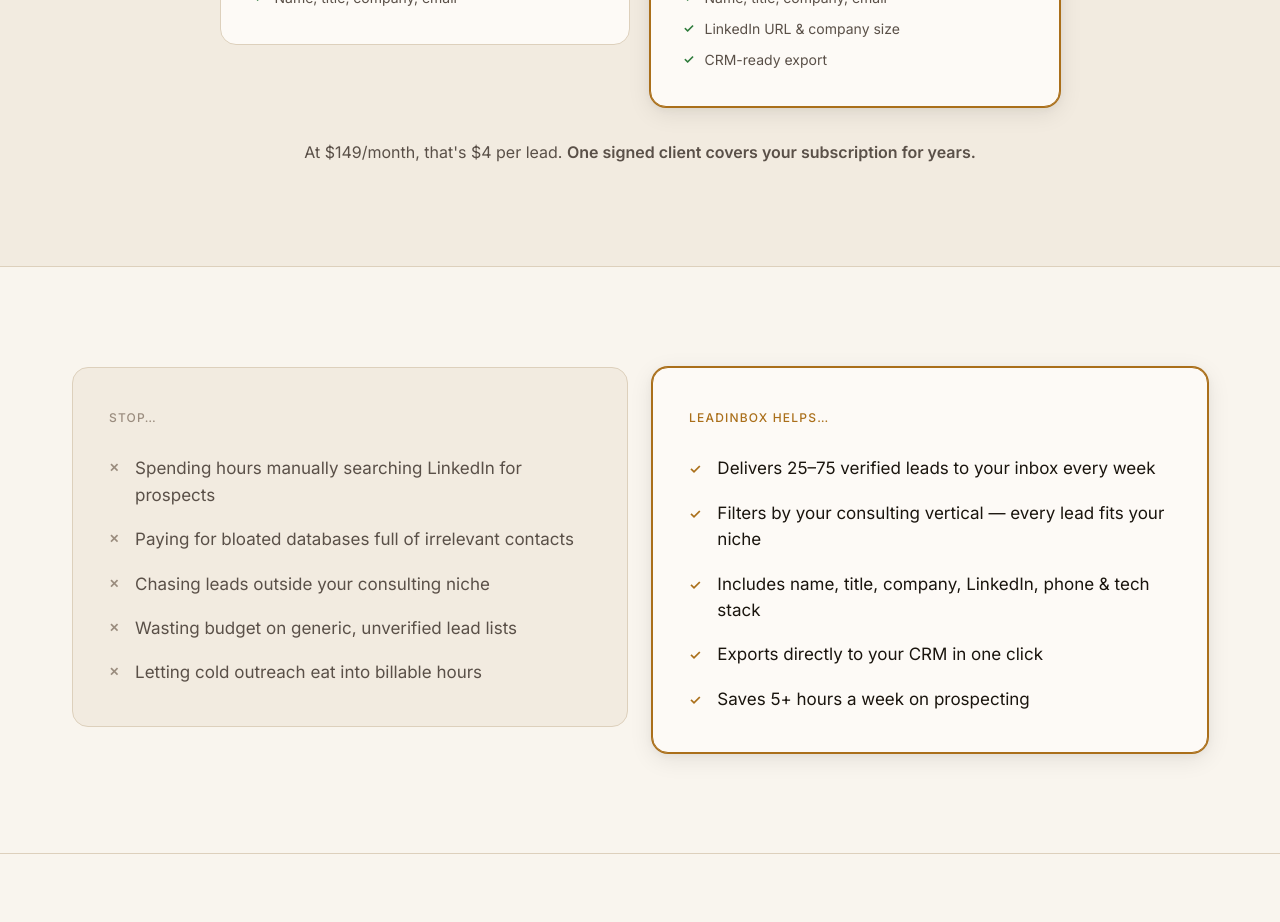
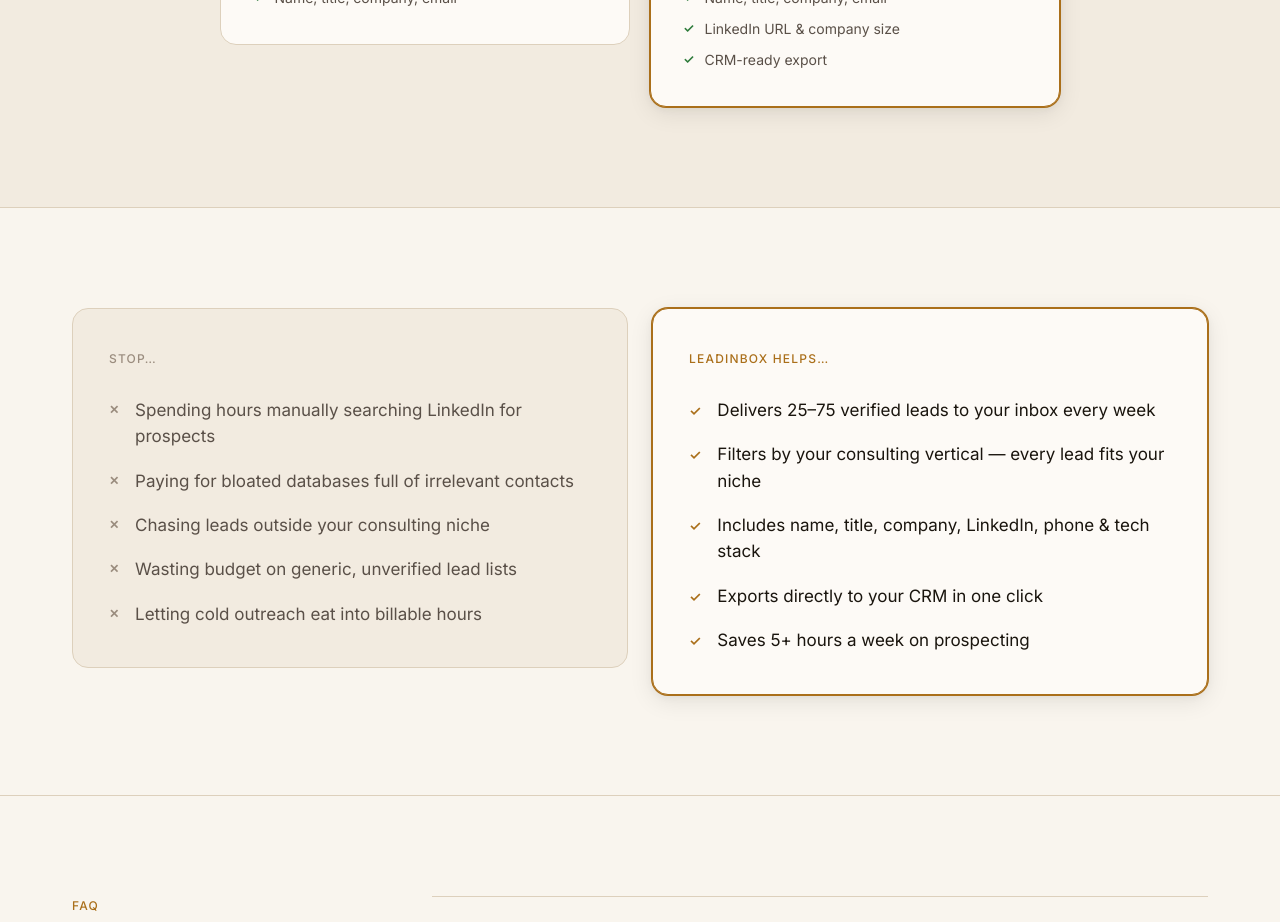
Before and after one commit to ArtemiiHH/consulting-leads, a React (Vite) app: page / in a window 1280 px wide. Shown: the part 2400-3322 px from the top of the page. Built offline with nearby package versions, Linux system fonts and the light colour scheme; a web font is replaced by a local one.

Commit message:
Remove footnote

```diff
--- a/src/components/Pricing/Pricing.jsx
+++ b/src/components/Pricing/Pricing.jsx
@@ -93,11 +93,6 @@
             </div>
           ))}
         </div>
-
-        <p className={styles.footnote}>
-          At $149/month, that&apos;s $4 per lead.{" "}
-          <strong>One signed client covers your subscription for years.</strong>
-        </p>
       </div>
     </section>
   );
--- a/src/components/Pricing/Pricing.module.css
+++ b/src/components/Pricing/Pricing.module.css
@@ -11,7 +11,7 @@
 .label {
   font-size: 12px;
   font-weight: 500;
-  letter-spacing: 0.10em;
+  letter-spacing: 0.1em;
   text-transform: uppercase;
   color: var(--accent);
   margin-bottom: 16px;
@@ -67,7 +67,9 @@
 
 .recommended {
   border-color: var(--accent);
-  box-shadow: 0 0 0 1px var(--accent), var(--shadow-md);
+  box-shadow:
+    0 0 0 1px var(--accent),
+    var(--shadow-md);
 }
 
 .badge {
@@ -149,7 +151,10 @@
   font-weight: 500;
   letter-spacing: 0.01em;
   cursor: pointer;
-  transition: background 0.15s, border-color 0.15s, color 0.15s;
+  transition:
+    background 0.15s,
+    border-color 0.15s,
+    color 0.15s;
 }
 
 .ctaPrimary {
@@ -159,7 +164,7 @@
 }
 
 .ctaPrimary:hover {
-  background: #2E2518;
+  background: #2e2518;
 }
 
 .ctaSecondary {
@@ -198,7 +203,7 @@
 .check {
   font-size: 13px;
   font-weight: 600;
-  color: #2D7A3A;
+  color: #2d7a3a;
   flex-shrink: 0;
   margin-top: 1px;
 }
@@ -206,13 +211,6 @@
 .checkNo {
   color: var(--text-muted);
   font-weight: 400;
-}
-
-.footnote {
-  text-align: center;
-  margin-top: 32px;
-  font-size: 16px;
-  color: var(--text-secondary);
 }
 
 @media (max-width: 900px) {
```
